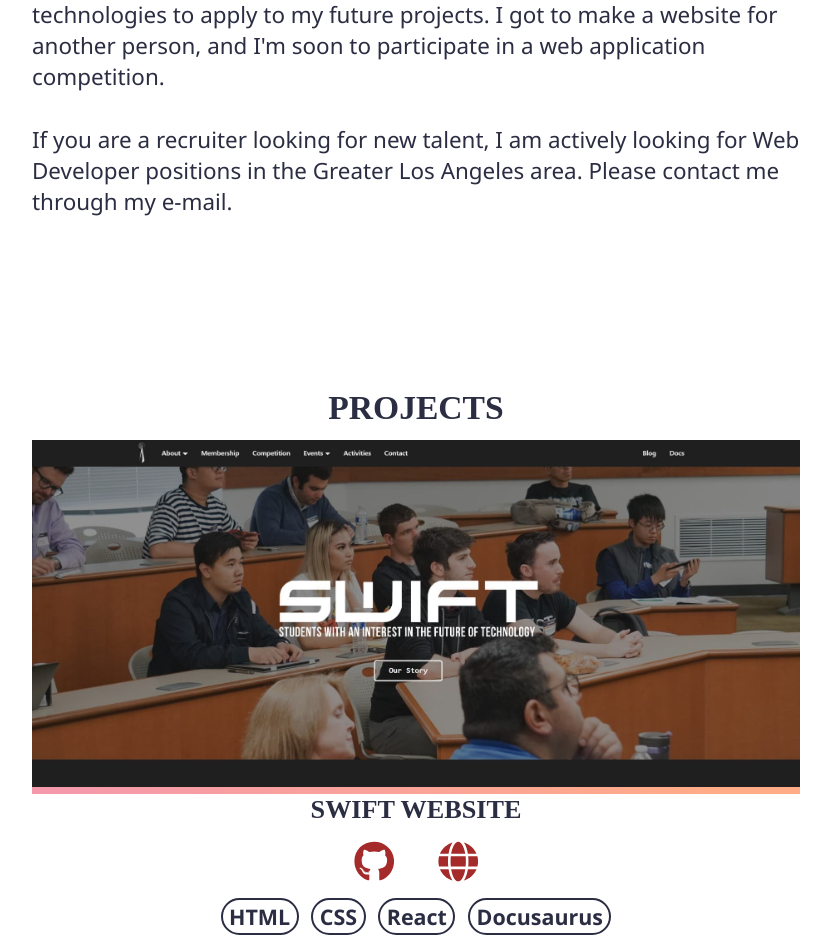
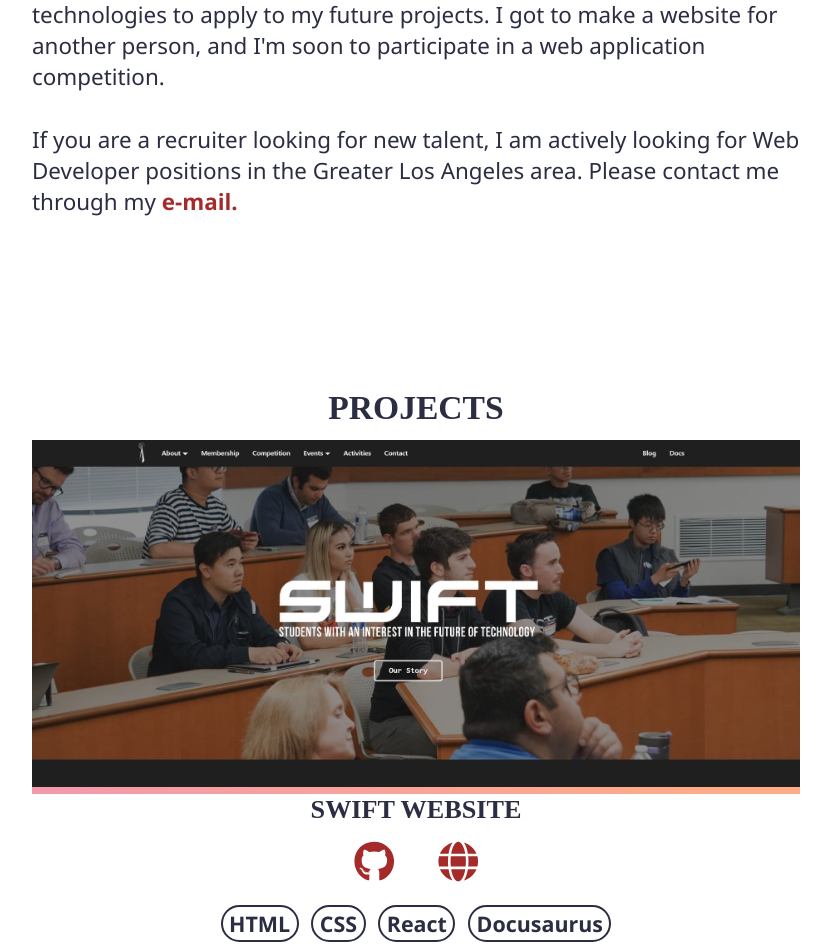
Before and after one commit to michulee/michulee.github.io, a React (Create React App) app: page / in a window 1280 px wide. Shown: the part 1211-2155 px from the top of the page, without its empty margins (224-1055 px from the left). Built offline with nearby package versions, Linux system fonts and the light colour scheme.

Commit message:
added links

```diff
--- a/src/components/About.js
+++ b/src/components/About.js
@@ -13,7 +13,7 @@
             <p>So many projects, so little time. I've been looking at many different web technologies to apply to my future projects. I got to make a website for another person, and I'm soon to participate in a web application competition.</p>
           </div>
           <div className={clsx('row')}>
-            <p>If you are a recruiter looking for new talent, I am actively looking for Web Developer positions in the Greater Los Angeles area. Please contact me through my e-mail.</p>
+            <p>If you are a recruiter looking for new talent, I am actively looking for Web Developer positions in the Greater Los Angeles area. Please contact me through my <a href="emailto:michellechulee@gmail.com">e-mail.</a></p>
           </div>
         </div>
       </div>
--- a/src/components/Projects.js
+++ b/src/components/Projects.js
@@ -22,12 +22,12 @@
           <div className={clsx('project-header gap-xs col')}>
             <h3 className={clsx("row middle")}>SWIFT Website</h3>
             <div className={clsx("row middle")}>
-              {/* <a href=""> */}
+              <a href="https://github.com/cppad/swift">
                 <Github className={clsx("socialIcon")} />
-              {/* </a> */}
-              {/* <a href=""> */}
+              </a>
+              <a href="https://cppad.github.io/swift/">
                 <Live className={clsx("socialIcon")} />
-              {/* </a> */}
+              </a>
             </div>
             <div className={clsx("row middle")}>
               <div className={clsx("skill")}>
@@ -54,12 +54,9 @@
           <div className={clsx('project-header gap-xs col')}>
             <h3 className={clsx("row middle")}>Tech Symposium Schedules</h3>
             <div className={clsx("row middle")}>
-              {/* <a href=""> */}
-                <Github className={clsx("socialIcon")} />
-              {/* </a> */}
-              {/* <a href=""> */}
+              <a href="https://techsymposium.calpolyswift.org/schedule.html">
                 <Live className={clsx("socialIcon")} />
-              {/* </a> */}
+              </a>
             </div>
             <div className={clsx("row middle")}>
               <div className={clsx("skill")}>
@@ -86,9 +83,9 @@
           <div className={clsx('project-header gap-xs col')}>
             <h3 className={clsx("row middle")}>Pizza Mobile App</h3>
             <div className={clsx("row middle")}>
-              {/* <a href=""> */}
+              <a href="https://github.com/michulee/pizza">
                 <Github className={clsx("socialIcon")} />
-              {/* </a> */}
+              </a>
             </div>
             <div className={clsx("row middle")}>
               <div className={clsx("skill")}>
@@ -112,12 +109,12 @@
           <div className={clsx('project-header gap-xs col')}>
             <h3 className={clsx("row middle")}>The Odin Project | Library</h3>
             <div className={clsx("row middle")}>
-              {/* <a href=""> */}
+              <a href="https://github.com/michulee/library">
                 <Github className={clsx("socialIcon")} />
-              {/* </a> */}
-              {/* <a href=""> */}
+              </a>
+              <a href="https://michulee.github.io/library/">
                 <Live className={clsx("socialIcon")} />
-              {/* </a> */}
+              </a>
             </div>
             <div className={clsx("row middle")}>
               <div className={clsx("skill")}>
--- a/src/index.css
+++ b/src/index.css
@@ -71,6 +71,8 @@
 
 a {
   text-decoration: none;
+  color: var(--color-primary);
+  font-weight: bold;
 }
 
 img {
--- a/src/styles.css
+++ b/src/styles.css
@@ -44,11 +44,7 @@
   gap: 2rem;
 }
 
-.gap-xs {
-  display: inline-flex;
-  flex-wrap: wrap;
-  gap: 1rem;
-}
+
 
 .margin-top {
   margin-top: 1em;
@@ -113,17 +109,11 @@
   margin-bottom: var(--section-margin-bottom);
 }
 
-.project-header > * {
-}
-
 /* Small devices (portrait tablets and large phones, 600px and up) */
 @media (min-width: 600px) {
     .container {
       width: 70%;
     }
-    /* p {
-      font-size: 1.1rem;
-    } */
 }
 
 /* Medium devices (landscape tablets, 768px and up) */
@@ -131,9 +121,12 @@
   .container {
     width: 80%;
   }
-  /* p {
-    font-size: 1.2rem;
-  } */
+  .gap-xs {
+    display: inline-flex;
+    flex-wrap: wrap;
+    gap: 1rem;
+  }
+
 }
 
 /* Large devices (laptops/desktops, 992px and up) */
@@ -141,9 +134,6 @@
   .container {
     width: 70%;
   }
-  /* p {
-    font-size: 1.3rem;
-  } */
 }
 
 /* Extra large devices (large laptops and desktops/monitors, 1200px and up) */
@@ -151,9 +141,6 @@
   .container {
     width: 60%;
   }
-  /* p {
-    font-size: 1.4rem;
-  } */
 }
 
 /* Extra Extra large devices (large laptops and desktops/monitors, 1400px and up) */
@@ -161,7 +148,4 @@
   .container {
     width: 50%;
   }
-  /* p {
-    font-size: 1.5rem;
-  } */
 }
```
